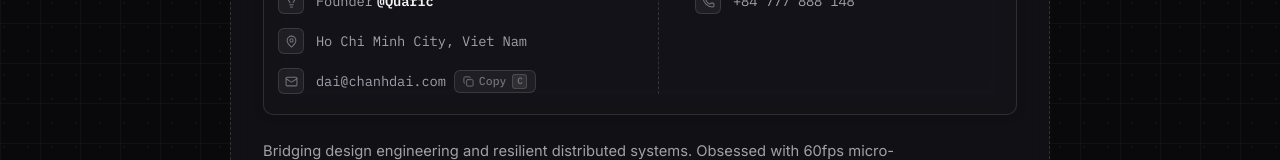
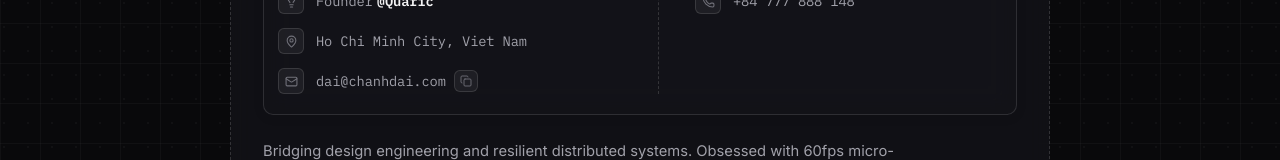
Before and after one commit to ayusharyaneth/Ayush, a React (Vite) app: page / in a window 1280 px wide. Shown: the part 337-497 px from the top of the page. Built offline with nearby package versions, Linux system fonts and the light colour scheme.

Commit message:
Auto sync portfolio: 2026-10-14 12:04:34

```diff
--- a/src/components/HeroSection.css
+++ b/src/components/HeroSection.css
@@ -199,7 +199,7 @@
   text-decoration: underline;
 }
 
-/* Inline Email Row & Sleek Copy Action */
+/* Inline Email Row & Sleek Copy Action (Linear / Vercel Craft Style) */
 .chanh-email-row {
   display: inline-flex;
   align-items: center;
@@ -210,17 +210,20 @@
 .chanh-email-copy-btn {
   display: inline-flex;
   align-items: center;
+  justify-content: center;
   gap: 5px;
-  padding: 3px 8px;
+  height: 22px;
+  min-width: 22px;
+  padding: 0 5px;
   font-family: var(--font-family-mono);
-  font-size: 0.72rem;
+  font-size: 0.7rem;
   font-weight: 500;
   color: var(--text-muted);
   background: var(--bg-muted);
   border: 1px solid var(--border-line);
-  border-radius: var(--radius-sm);
+  border-radius: 6px;
   cursor: pointer;
-  transition: all 0.15s ease;
+  transition: all 0.2s cubic-bezier(0.16, 1, 0.3, 1);
   line-height: 1;
   user-select: none;
   box-sizing: border-box;
@@ -231,29 +234,52 @@
   background: var(--bg-surface);
   border-color: var(--border-glow);
   transform: translateY(-0.5px);
+  box-shadow: 0 2px 8px rgba(0, 0, 0, 0.12);
 }
 
 .chanh-email-copy-btn:active {
-  transform: translateY(0.5px);
+  transform: translateY(0.5px) scale(0.96);
 }
 
 .chanh-email-copy-btn.copied {
   color: var(--accent);
   background: var(--accent-tint);
   border-color: var(--accent-border);
+  padding: 0 8px;
+  box-shadow: 0 0 12px var(--accent-tint);
+  animation: chanhPop 0.25s cubic-bezier(0.16, 1, 0.3, 1);
+}
+
+@keyframes chanhPop {
+  0% {
+    transform: scale(0.92);
+  }
+  50% {
+    transform: scale(1.06);
+  }
+  100% {
+    transform: scale(1);
+  }
+}
+
+.chanh-copy-idle-icon {
+  transition: transform 0.15s ease;
+}
+
+.chanh-email-copy-btn:hover .chanh-copy-idle-icon {
+  transform: scale(1.08);
 }
 
 .chanh-copy-check-icon {
   color: var(--accent);
+  flex-shrink: 0;
 }
 
-.chanh-kbd-mini {
-  font-size: 0.58rem !important;
-  min-width: 15px !important;
-  height: 15px !important;
-  padding: 0 3px !important;
-  border-radius: 3px !important;
-  margin-left: 1px;
+.chanh-copy-feedback-text {
+  font-size: 0.68rem;
+  font-weight: 600;
+  letter-spacing: -0.01em;
+  color: var(--accent);
 }
 
 /* Bottom Divider between Grid and Bio/Actions */
--- a/src/components/HeroSection.jsx
+++ b/src/components/HeroSection.jsx
@@ -350,20 +350,16 @@ export default function HeroSection({ personal, onCopyEmail, onBookCall }) {
                       type="button"
                       onClick={handleCopyEmailAddress}
                       className={`chanh-email-copy-btn ${emailCopied ? 'copied' : ''}`}
-                      title="Copy email to clipboard (or press C)"
+                      title={emailCopied ? 'Copied to clipboard!' : 'Copy email (or press C)'}
                       aria-label="Copy email address"
                     >
                       {emailCopied ? (
                         <>
-                          <Check size={11} strokeWidth={2.5} className="chanh-copy-check-icon" />
-                          <span>Copied!</span>
+                          <Check size={12} strokeWidth={2.4} className="chanh-copy-check-icon" />
+                          <span className="chanh-copy-feedback-text">Copied!</span>
                         </>
                       ) : (
-                        <>
-                          <Copy size={11} />
-                          <span>Copy</span>
-                          <kbd className="kbd-chip chanh-kbd-mini">C</kbd>
-                        </>
+                        <Copy size={12} strokeWidth={1.8} className="chanh-copy-idle-icon" />
                       )}
                     </button>
                   </div>
```
